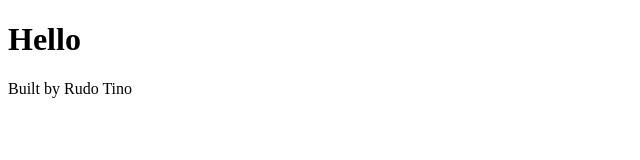
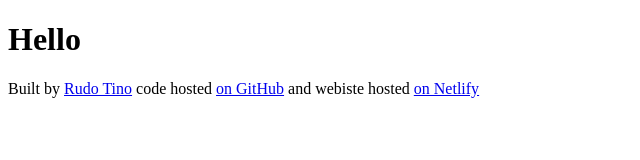
Before and after one commit to rudotino/weather-focus, a plain HTML site: page index.html in a window 1280 px wide. Shown: the whole page, without its empty margins (0-640 px from the left). Drawn offline with Linux system fonts and the light colour scheme.

Commit message:
Added links to the footer

```diff
--- a/index.html
+++ b/index.html
@@ -7,6 +7,17 @@
   </head>
   <body>
     <h1>Hello</h1>
-    <footer>Built by Rudo Tino</footer>
+    <footer>
+      Built by
+      <a href="https://github.com/rudotino" target="_blank">Rudo Tino</a> code
+      hosted
+      <a href="https://github.com/rudotino/weather-focus" target="_blank"
+        >on GitHub</a
+      >
+      and webiste hosted
+      <a href="https://rudo-weather-focus.netlify.app" target="_blank"
+        >on Netlify</a
+      >
+    </footer>
   </body>
 </html>
```
